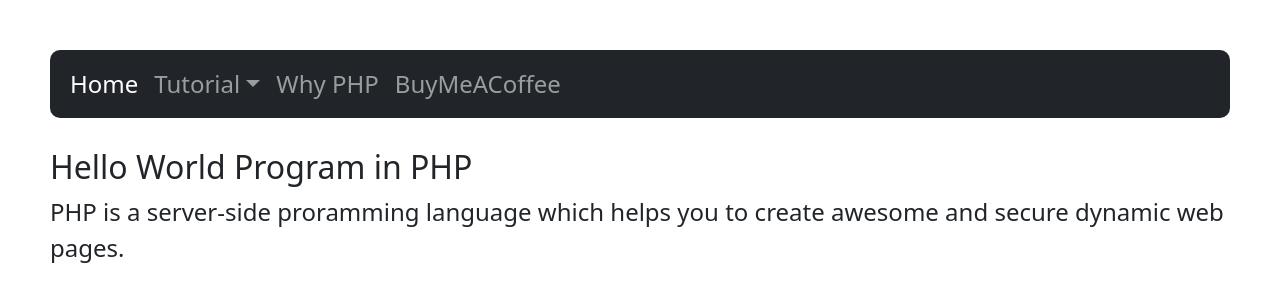
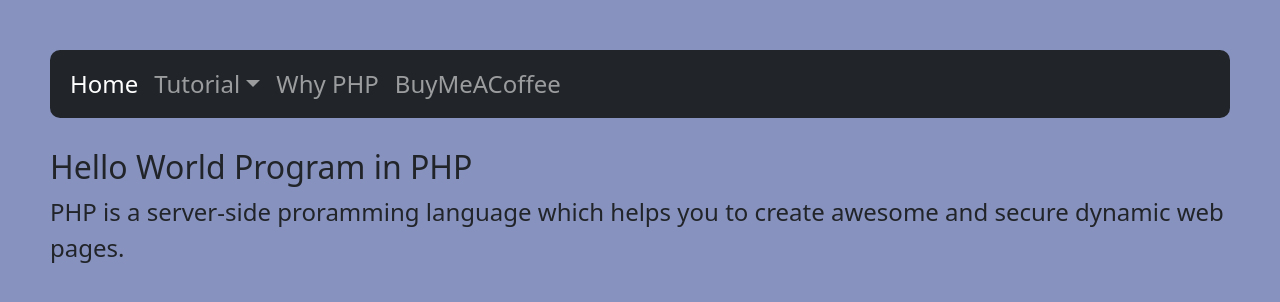
Before and after one commit to tahmidzishan/LearnPHP, a plain HTML site: page InstallPHP/index.html in a window 1280 px wide. Drawn offline with nearby package versions, Linux system fonts and the light colour scheme.

Commit message:
Update index.html

```diff
--- a/InstallPHP/index.html
+++ b/InstallPHP/index.html
@@ -9,7 +9,7 @@
   <script src="https://cdn.jsdelivr.net/npm/bootstrap@5.1.3/dist/js/bootstrap.bundle.min.js"></script>
     <title>LearnPHP</title>
 </head>
-<body style="font-size: x-large;">
+<body style="font-size: x-large; background-color: #8892bf;">
     <!-- Grey with black text -->
 <nav class="navbar navbar-expand-sm bg-dark navbar-dark" style="margin-bottom: 30px;">
     <div class="container-fluid">
```
